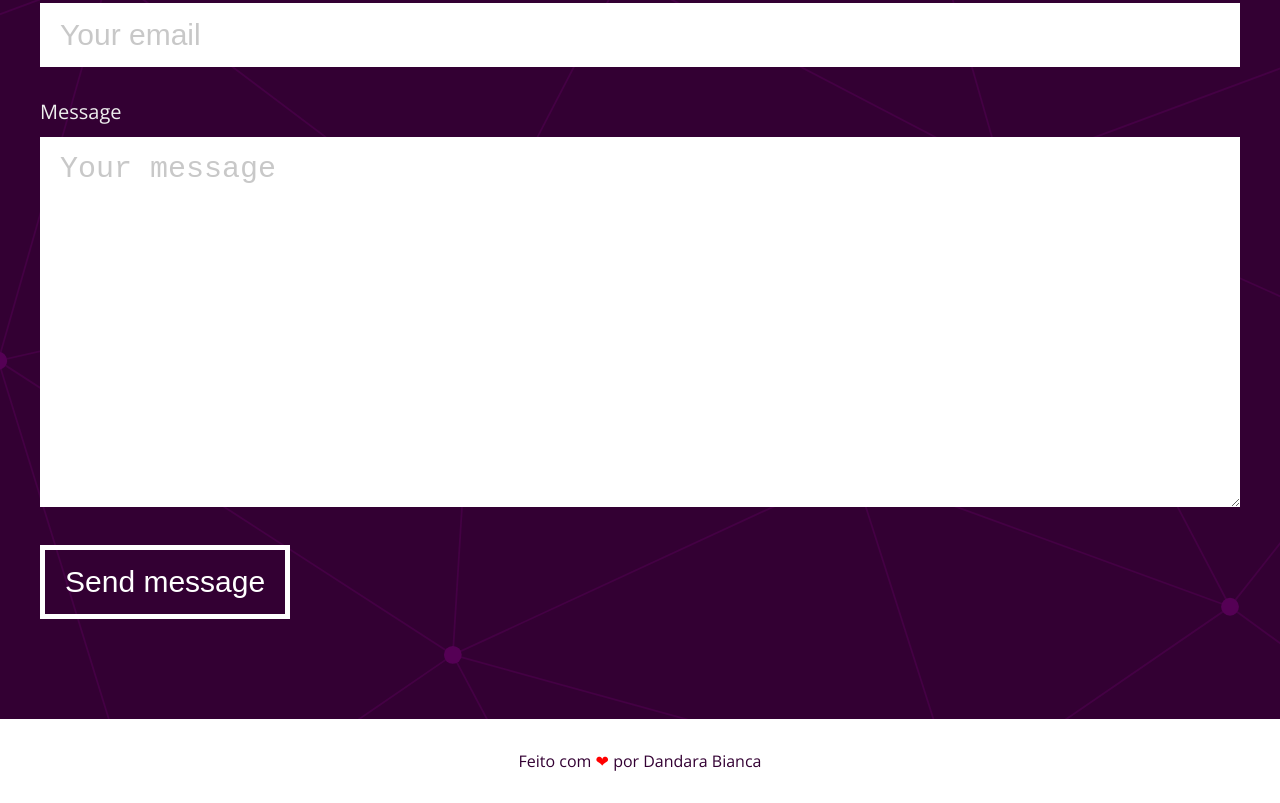
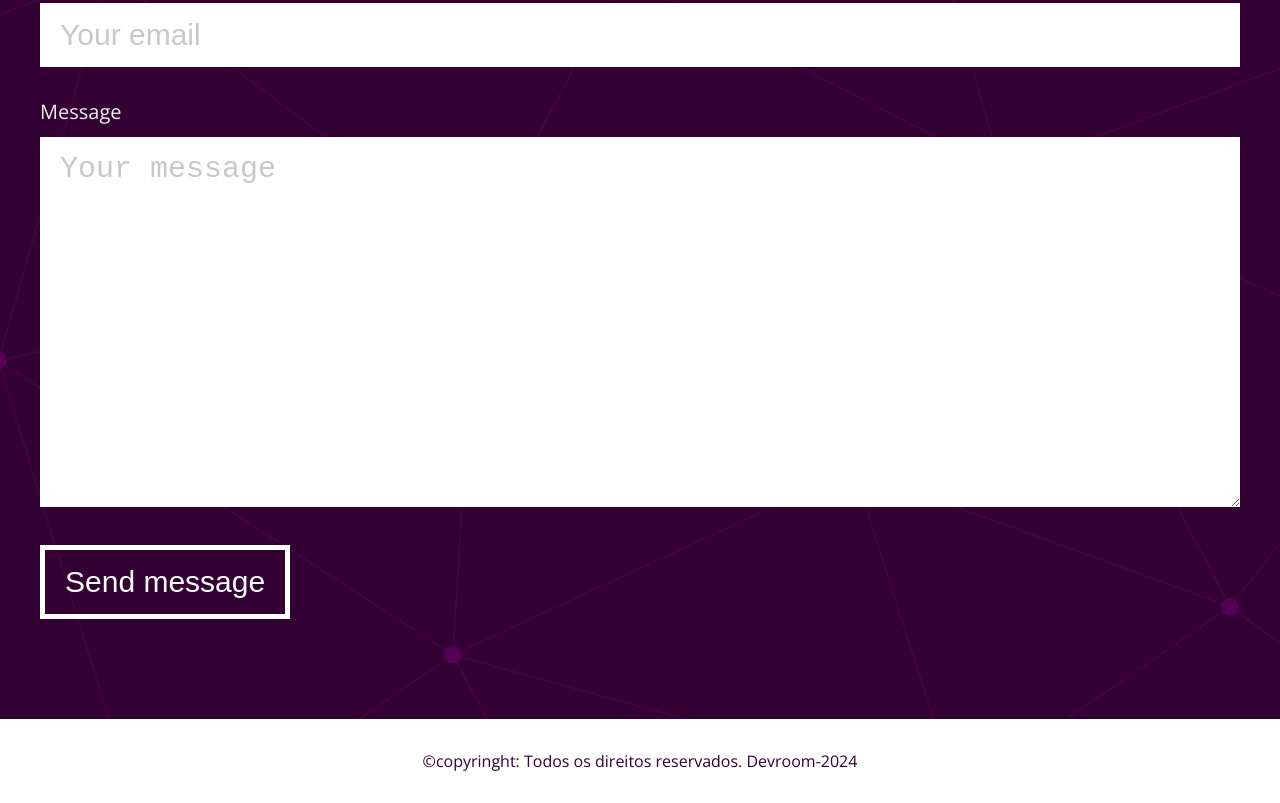
Before and after one commit to dandarabianca/LandingPage, a plain HTML site: page index.html in a window 1280 px wide. Shown: the part 6843-7646 px from the top of the page. Drawn offline with nearby package versions, Linux system fonts and the light colour scheme.

Commit message:
Update index.html

```diff
--- a/index.html
+++ b/index.html
@@ -246,7 +246,7 @@ rel="stylesheet">
 </section>
 
 <footer id="footer" class="footer white-bg">
-  <p>Feito com <span class="heart">❤</span> por Dandara Bianca</p>
+  <p>©copyringht: Todos os direitos reservados. Devroom-2024</p>
 </footer>
 
 <a class="back-to-top" href="#">➤</a>
```
